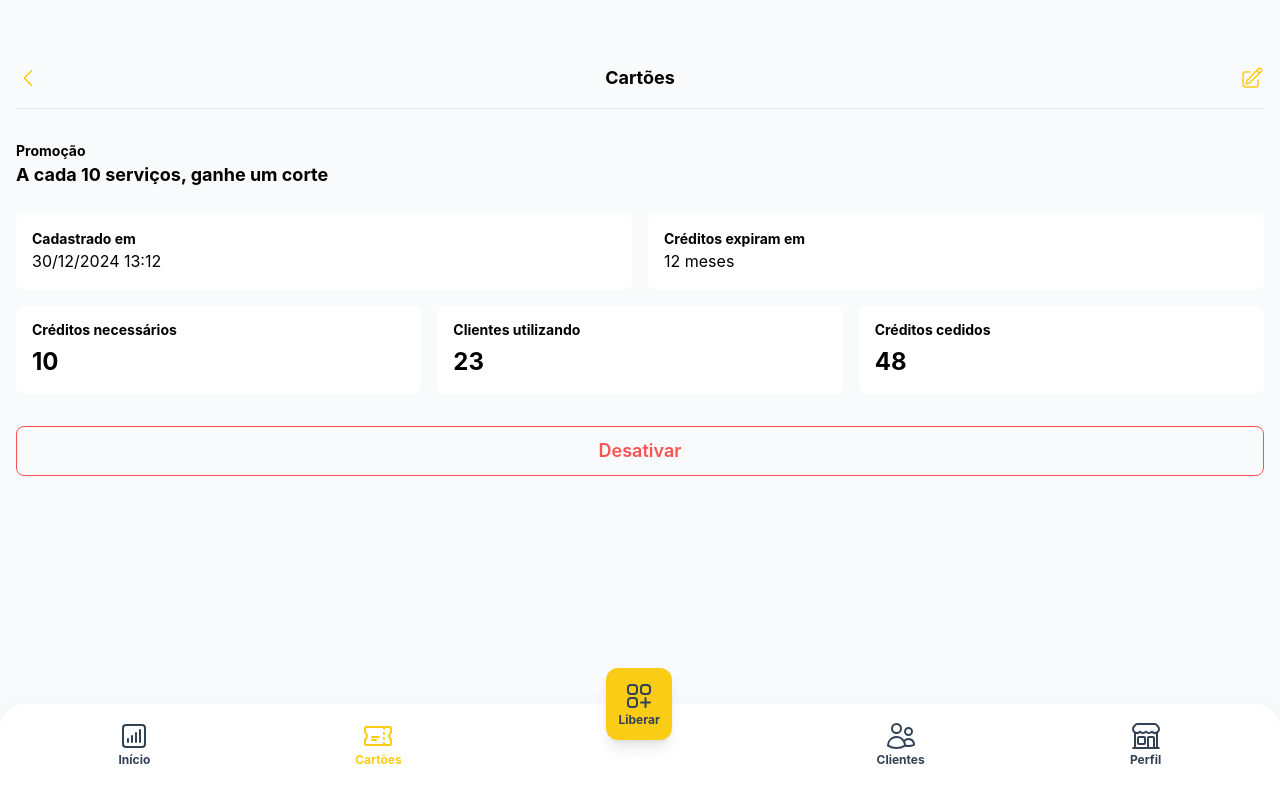
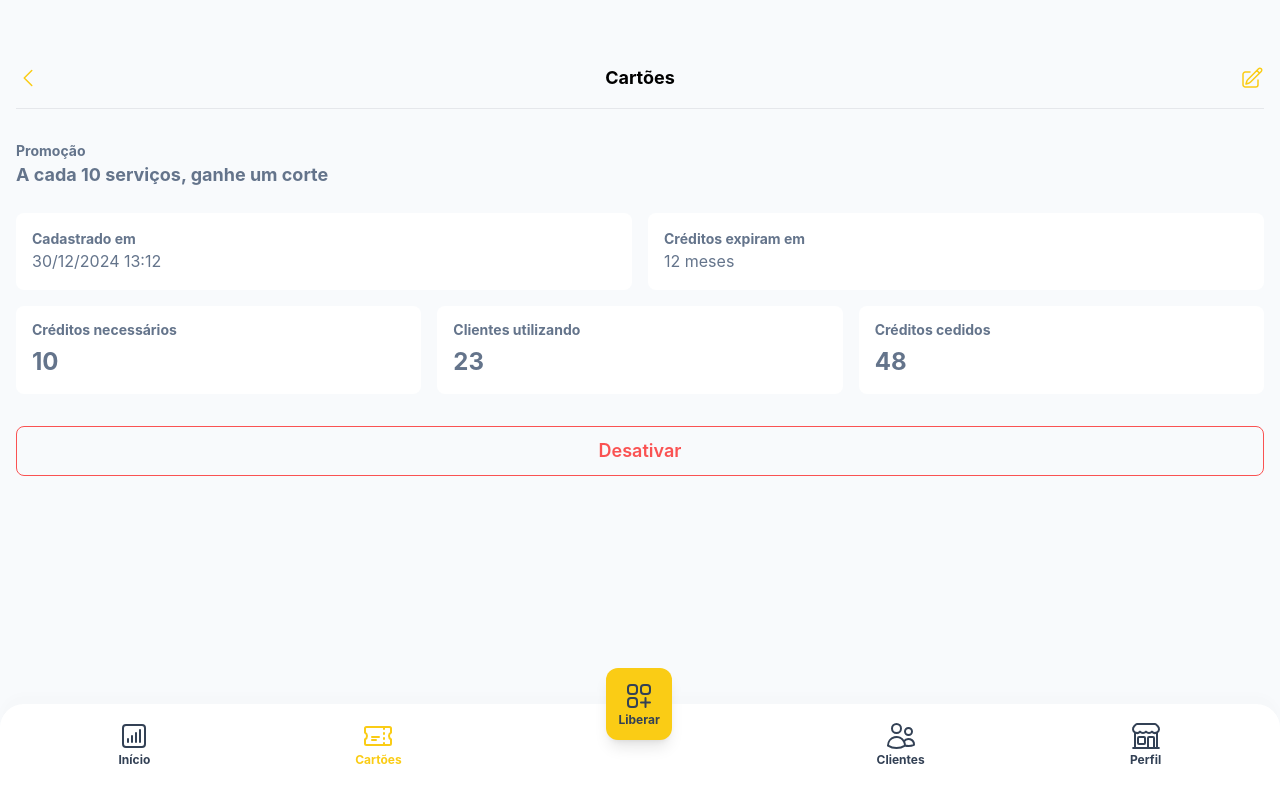
Before and after one commit to maykel-esser/caramelo, a Next.js app: page /poc/client/cards/details in a window 1280 px wide. Built offline with nearby package versions, Linux system fonts and the light colour scheme.

Commit message:
style: refactoring p style

```diff
--- a/styles/global.css
+++ b/styles/global.css
@@ -5,3 +5,9 @@
 .mantine-TextInput-input {
     background: #FFF !important;
 }
+p {
+    @apply text-slate-500;
+}
+p.strong {
+    @apply text-slate-700;
+}
```
